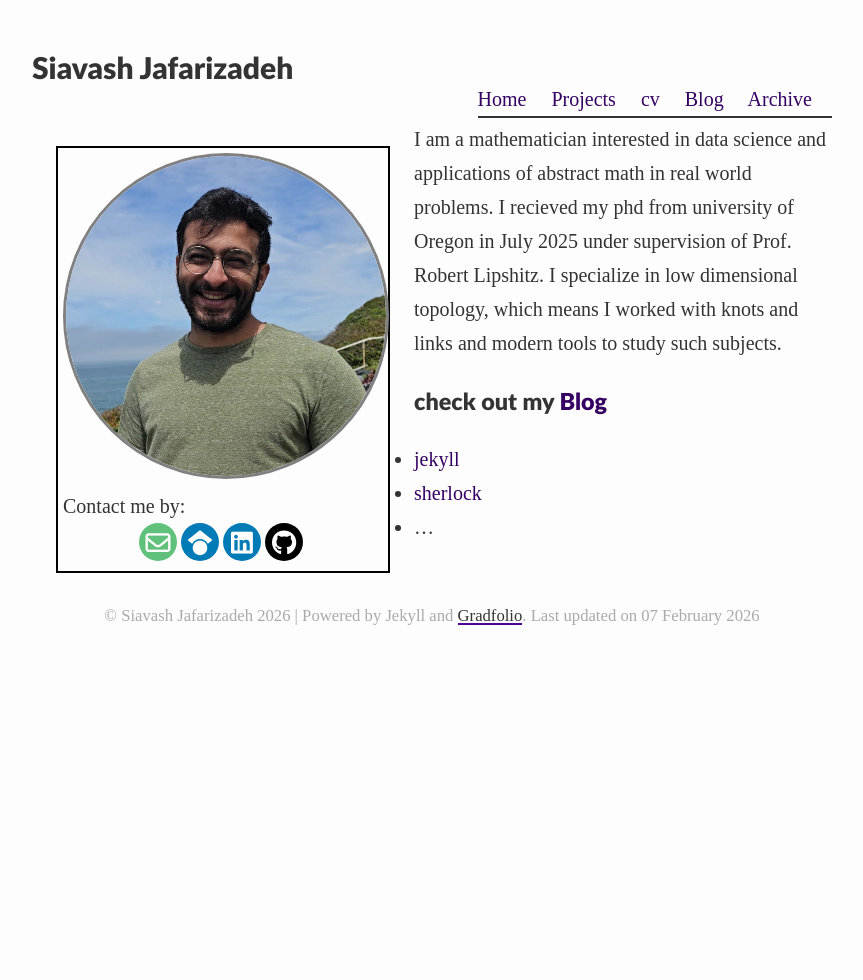
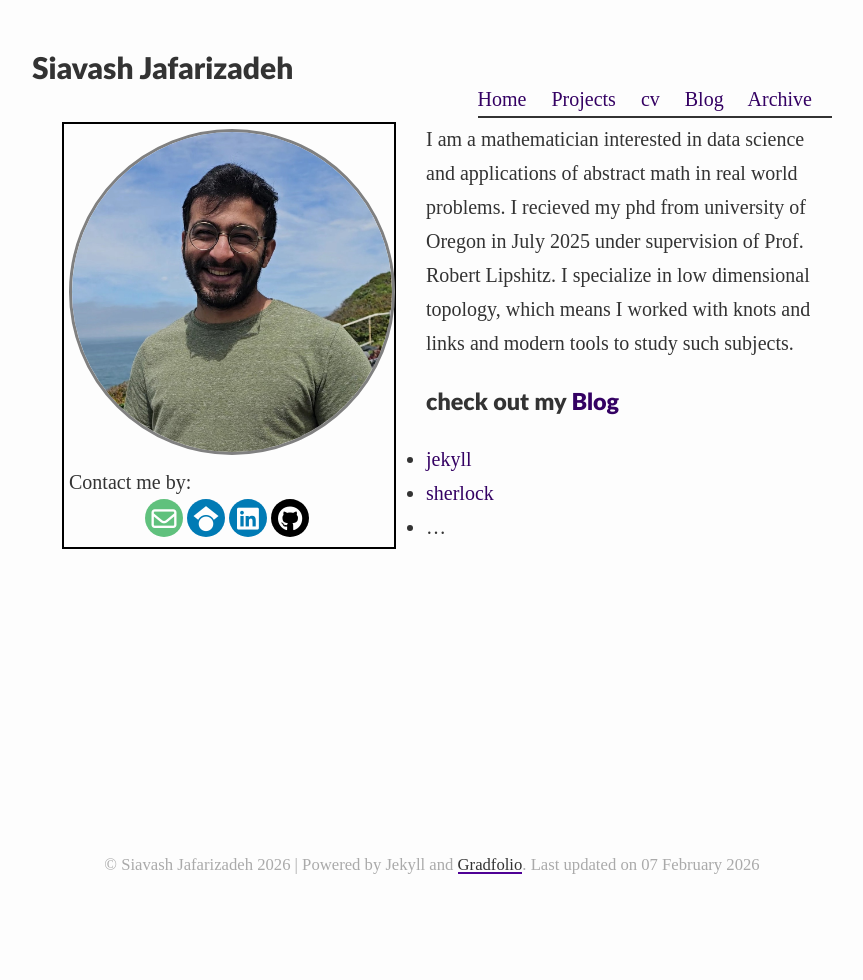
Before and after one commit to Sia-jaf/Sia-jaf.github.io, a Jekyll site: the page built from index.md, in a window 1280 px wide. Shown: the whole page, without its empty margins (208-1071 px from the left). Built offline with Jekyll 4.4.1, drawn with Linux system fonts in a browser that asks for light colours; some web fonts are replaced.

Commit message:
Trying to fix the margin for the nav and the footer place.

```diff
--- a/assets/css/_sass/footer.scss
+++ b/assets/css/_sass/footer.scss
@@ -2,6 +2,10 @@
 footer {
     clear: both;
     margin-top: 2em;
+    position: fixed;
+    left: 0;
+    bottom: 0;
+    width: 100%;
 }
 
 /* Footer navigation links */
--- a/assets/css/_sass/profile.scss
+++ b/assets/css/_sass/profile.scss
@@ -30,7 +30,9 @@
   border: 2px solid black;
   align-items: center;
   /* float: left; */
-  margin: 1.5rem;
+  margin-right: 1.5em;
+  margin-left: 1.5em;
+  margin-bottom: 1.5em;
   padding: 5px;
 }
 
```
